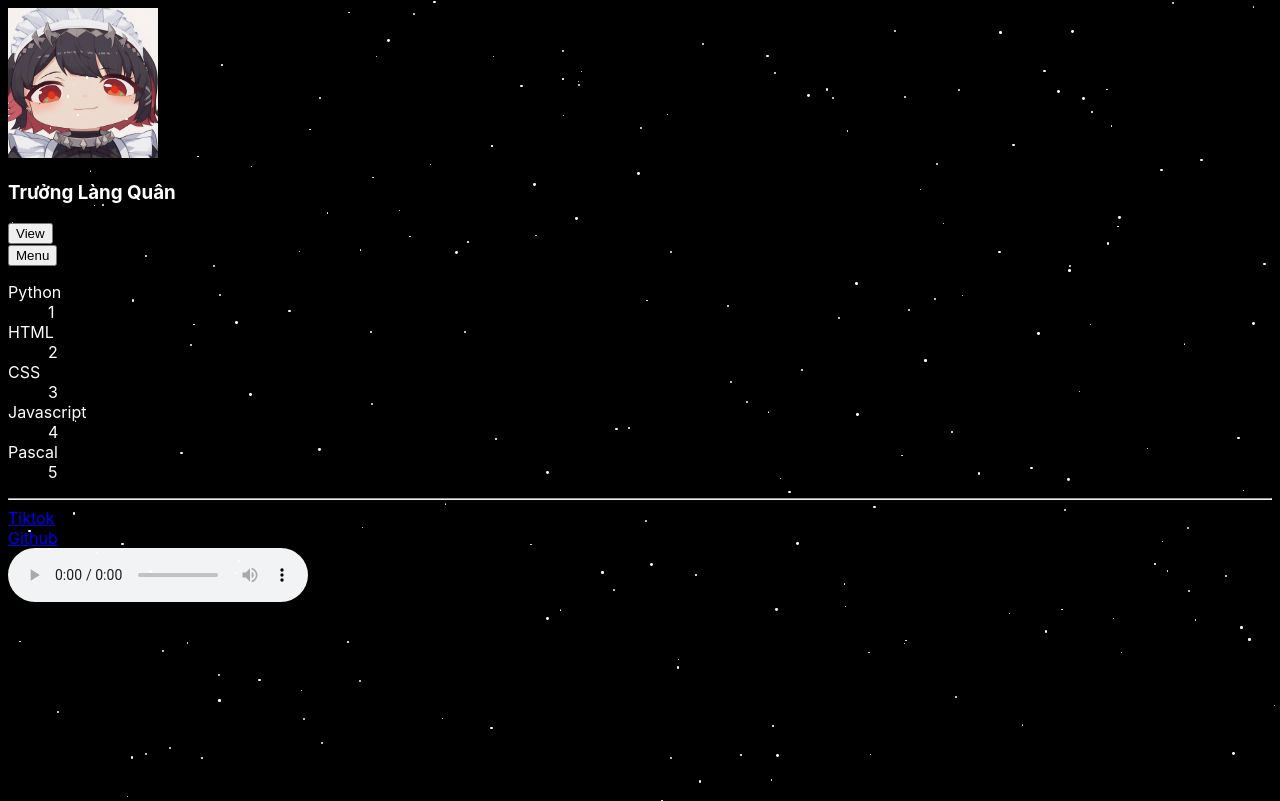
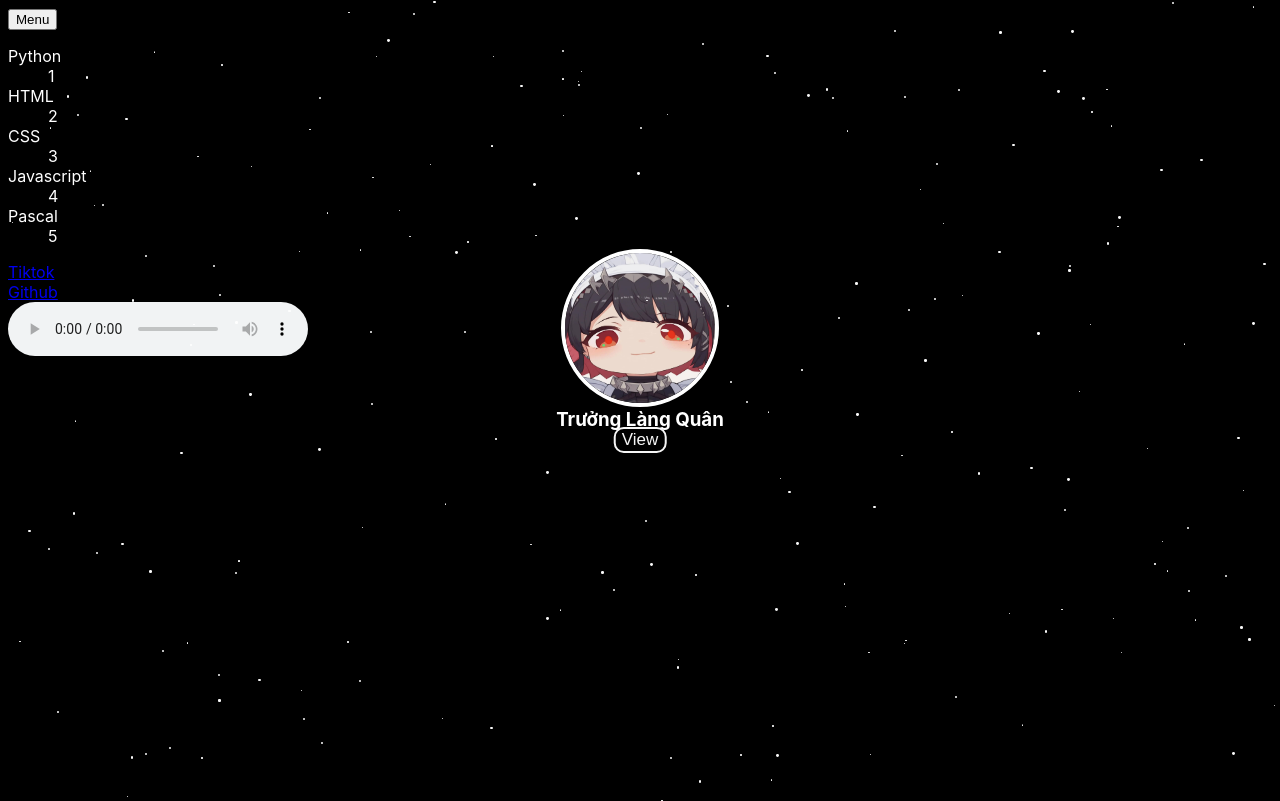
Before and after one commit to TruongLangQuan/idk-web, a plain HTML site: page index.html in a window 1280 px wide. Drawn offline with Linux system fonts and the light colour scheme.

Commit message:
updateupdate

```diff
--- a/index.html
+++ b/index.html
@@ -8,7 +8,7 @@
     <title>Just a normal website</title>
 </head>
 <body>
-    <div id="porfolio">
+    <div id="portfolio">
         <img src="image/ellen.jpeg" height="150" width="150">
         <h3>Trưởng Làng Quân</h3>
         <button>View</button>
@@ -32,7 +32,6 @@
                 <dd>5</dd>
         </dl>
     </div>
-    <hr>
 
     <div id="Credit">
         <a href="https://www.tiktok.com/@truonglangquan" target="_blank">
--- a/style.css
+++ b/style.css
@@ -4,6 +4,37 @@ body {
     color: white;
   }
 
+#portfolio
+  img {
+    position: absolute;
+    top: 41%;
+    left: 50%;
+    transform: translate(-50%, -50%);
+    border:4px solid white;
+    border-radius: 99px;
+  }
+
+#portfolio
+  h3 {
+    position: absolute;
+    top: 50%;
+    left: 50%;
+    transform: translate(-50%, -50%);
+  }
+
+#portfolio
+  button {
+    background-color: black;
+    color: whitesmoke;
+    font-size: 17px;
+    position: absolute;
+    top: 55%;
+    left: 50%;
+    transform: translate(-50%, -50%);
+    border:2px solid whitesmoke;
+    border-radius: 10px;
+
+  }
   .star {
     position: absolute;
     width: 2px;
```
